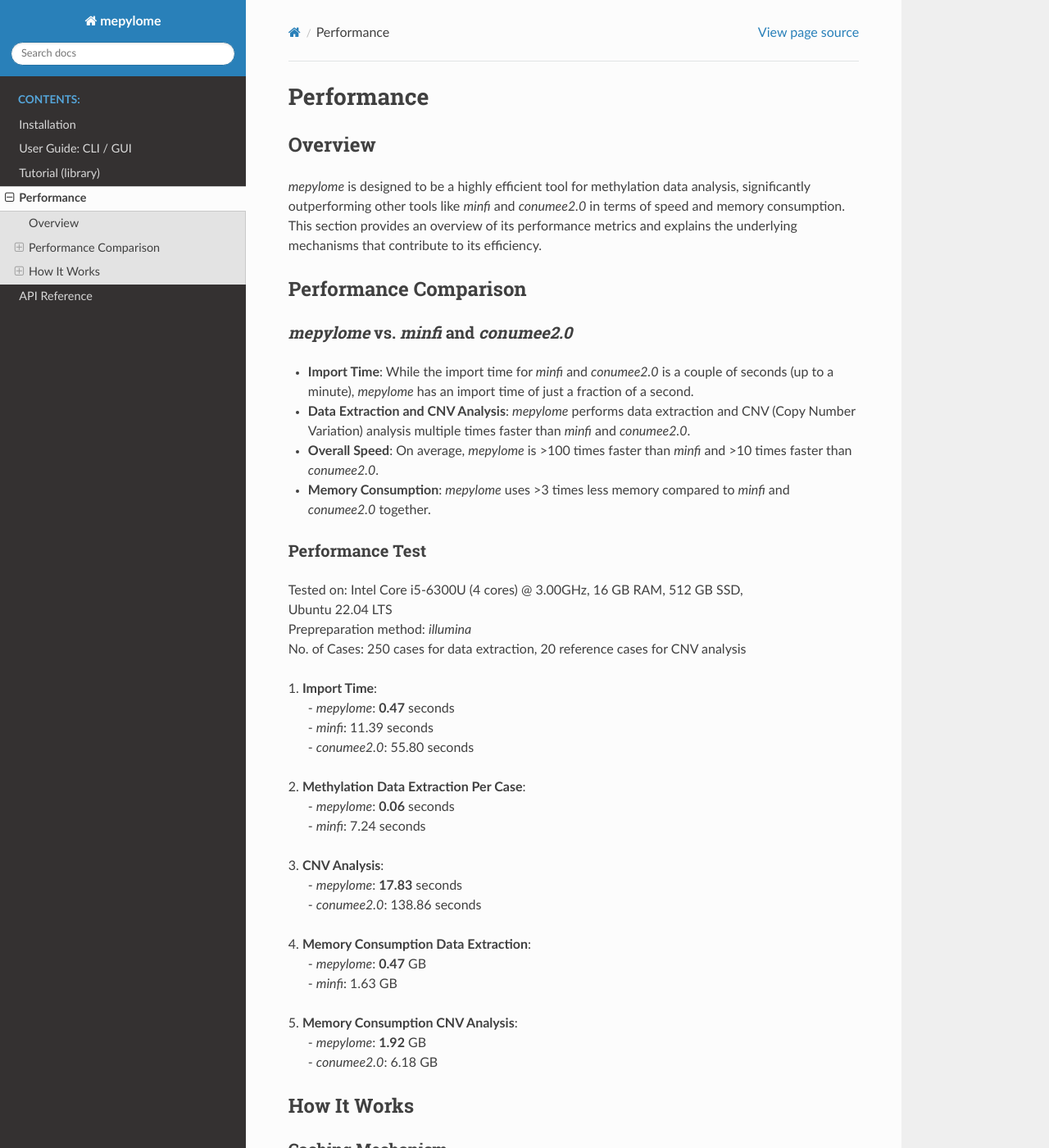
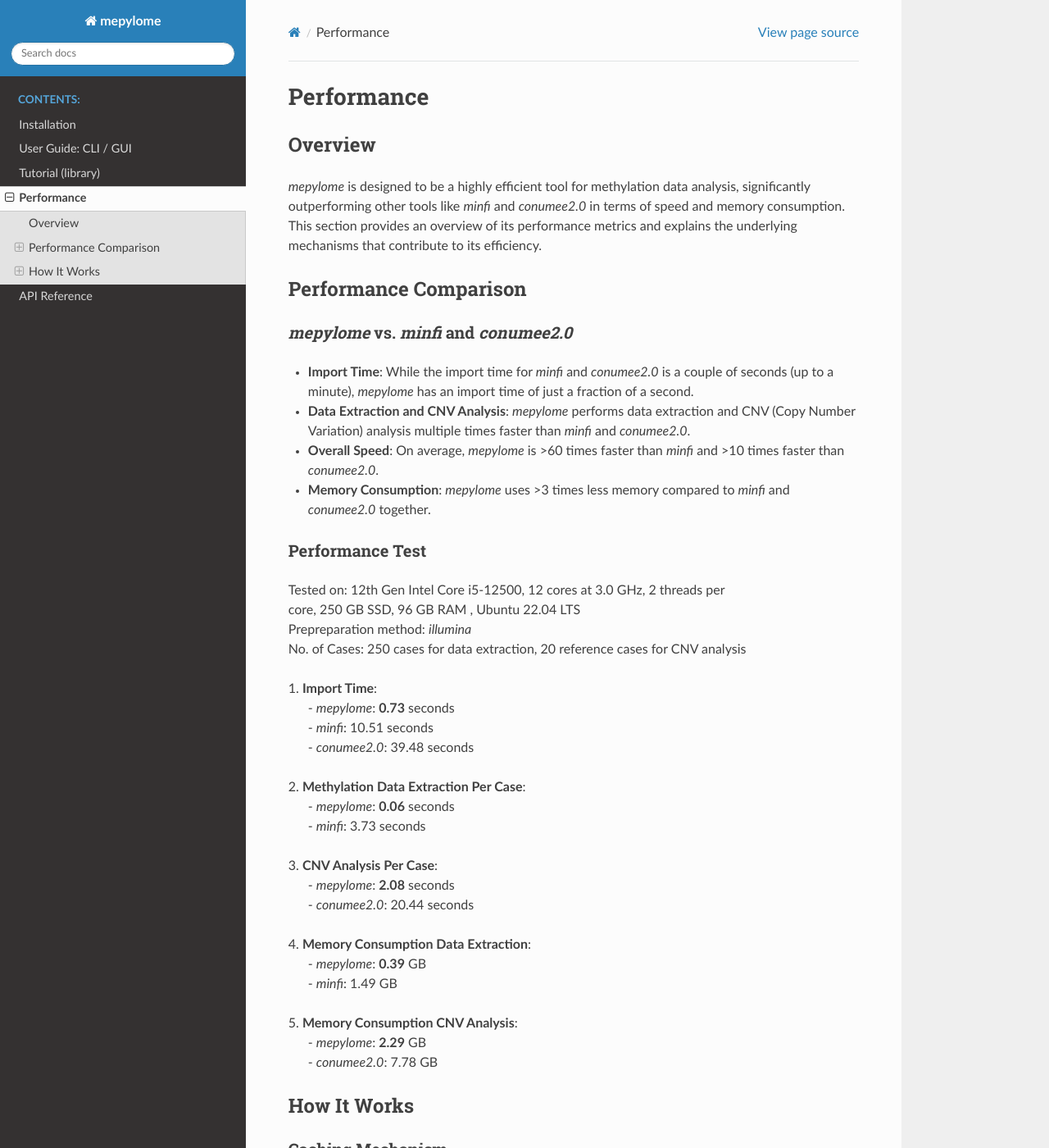
Before and after one commit to brj0/mepylome, a Sphinx documentation site: the page built from docs/performance.rst, in a window 1280 px wide and 1400 px high. Shown: the whole window at 82% size. Built offline with Sphinx 7.4.7 and the Read the Docs theme 3.1.0, drawn with Linux system fonts in a browser that asks for light colours.

```diff
--- a/docs/performance.rst
+++ b/docs/performance.rst
@@ -22,7 +22,7 @@
 - **Data Extraction and CNV Analysis**: `mepylome` performs data extraction and
   CNV (Copy Number Variation) analysis multiple times faster than `minfi` and
   `conumee2.0`.
-- **Overall Speed**: On average, `mepylome` is >100 times faster than `minfi`
+- **Overall Speed**: On average, `mepylome` is >60 times faster than `minfi`
   and >10 times faster than `conumee2.0`.
 - **Memory Consumption**: `mepylome` uses >3 times less memory compared to
   `minfi` and `conumee2.0` together.
@@ -31,31 +31,31 @@
 Performance Test
 ~~~~~~~~~~~~~~~~
 
-| Tested on: Intel Core i5-6300U (4 cores) @ 3.00GHz, 16 GB RAM, 512 GB SSD,
-| Ubuntu 22.04 LTS
+| Tested on: 12th Gen Intel Core i5-12500, 12 cores at 3.0 GHz, 2 threads per
+| core, 250 GB SSD, 96 GB RAM , Ubuntu 22.04 LTS
 | Prepreparation method: `illumina`
 | No. of Cases: 250 cases for data extraction, 20 reference cases for CNV analysis
 
 | 1. **Import Time**:
-|    - `mepylome`: **0.47** seconds
-|    - `minfi`: 11.39 seconds
-|    - `conumee2.0`: 55.80 seconds
+|    - `mepylome`: **0.73** seconds
+|    - `minfi`: 10.51 seconds
+|    - `conumee2.0`: 39.48 seconds
 
 | 2. **Methylation Data Extraction Per Case**:
 |    - `mepylome`: **0.06** seconds
-|    - `minfi`: 7.24 seconds
+|    - `minfi`: 3.73 seconds
 
-| 3. **CNV Analysis**:
-|    - `mepylome`: **17.83** seconds
-|    - `conumee2.0`: 138.86 seconds
+| 3. **CNV Analysis Per Case**:
+|    - `mepylome`: **2.08** seconds
+|    - `conumee2.0`: 20.44 seconds
 
 | 4. **Memory Consumption Data Extraction**:
-|    - `mepylome`: **0.47** GB
-|    - `minfi`: 1.63 GB
+|    - `mepylome`: **0.39** GB
+|    - `minfi`: 1.49 GB
 
 | 5. **Memory Consumption CNV Analysis**:
-|    - `mepylome`: **1.92** GB
-|    - `conumee2.0`: 6.18 GB
+|    - `mepylome`: **2.29** GB
+|    - `conumee2.0`: 7.78 GB
 
 
 How It Works
```
Also changed, not shown: 1 other file.
